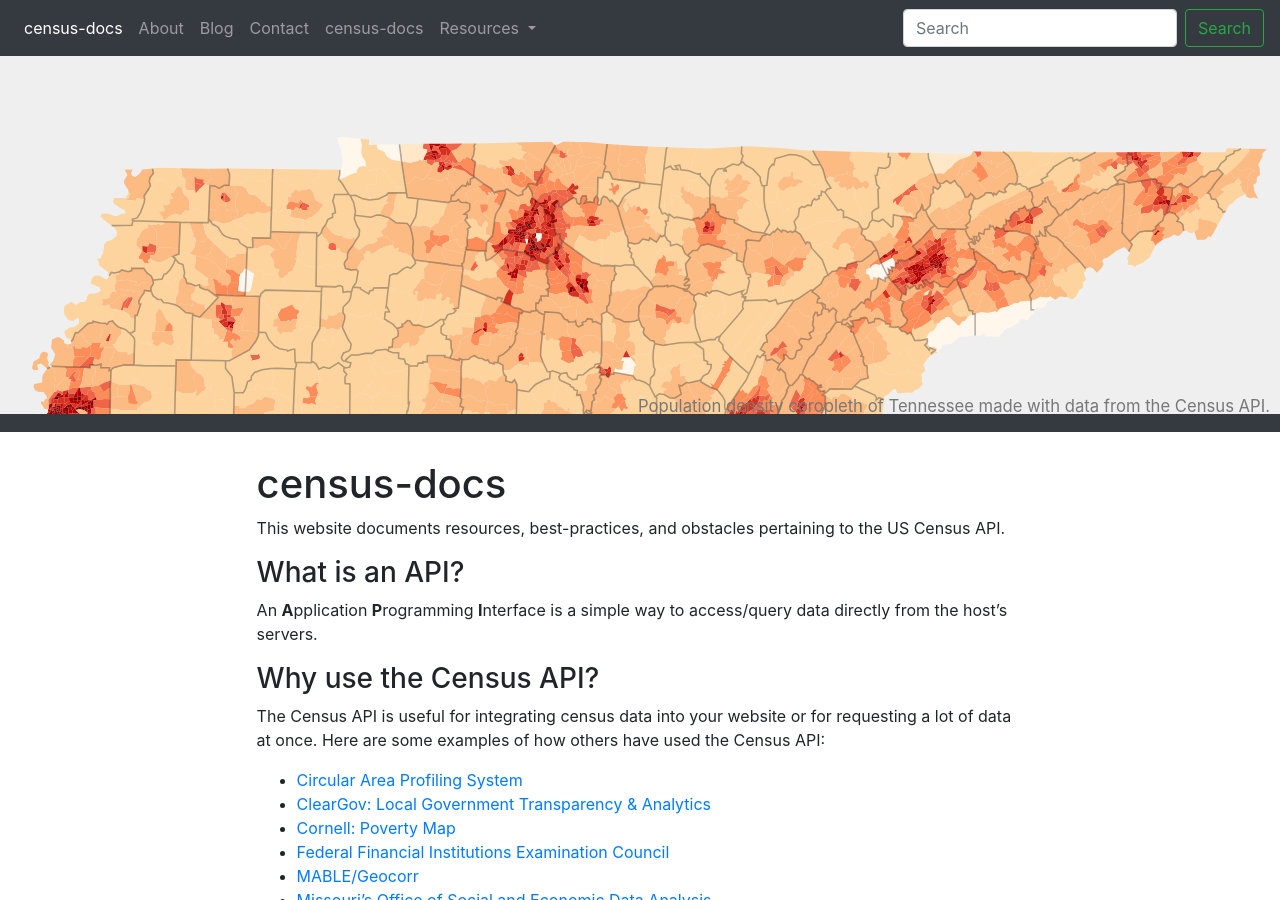
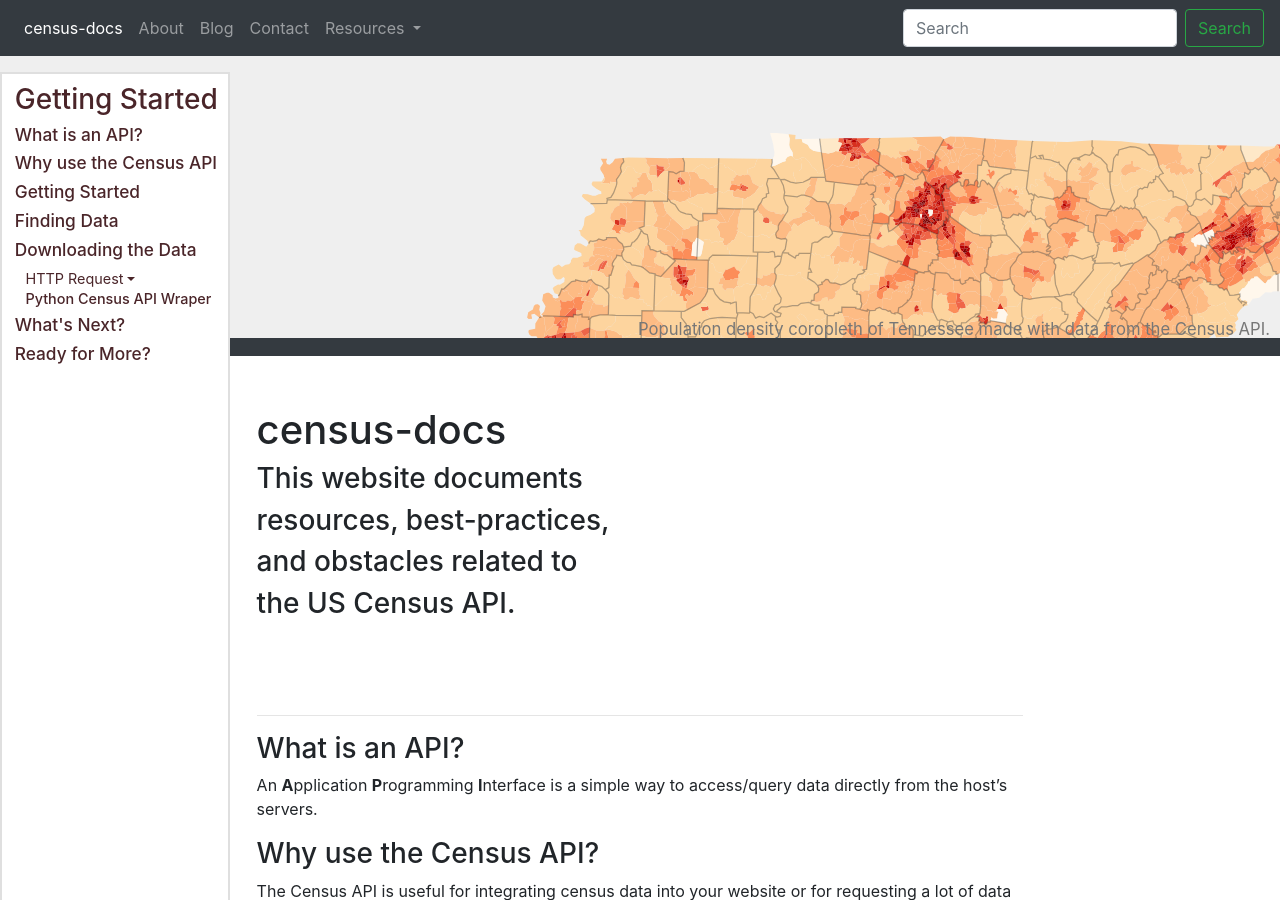
Before and after one commit to shepnathand/census-docs, a Jekyll site: the page built from index.md, in a window 1280 px wide and 900 px high. Built offline with Jekyll 4.4.1, drawn with Linux system fonts in a browser that asks for light colours; nearby versions of some CDN libraries; our own code applies the rules of GitHub Pages for plain Markdown files; some of the changed text lies outside the part shown.

Commit message:
added navbar (needs jQuery to move page)

```diff
--- a/_layouts/home.html
+++ b/_layouts/home.html
@@ -10,8 +10,56 @@ layout: default
 	</div>
 </div>
 <div class="bar1"></div>
-<div class="home">
-	<div class="page-content">
+<div class="home wrapper">
+	<nav id="sidebar">
+		<div class="sidebar-header">
+			<h3>Getting Started</h3>
+		</div>
+
+		<ul class="list-unstyled components">
+			<li>
+				<a href="#"><h4>What is an API?</h4></a>
+			</li>
+			<li>
+				<a href="#"><h4>Why use the Census API</h4></a>
+			</li>
+			<li>
+				<a href="#"><h4>Getting Started</h4></a>
+			</li>
+			<li>
+				<a href="#"><h4>Finding Data</h4></a>
+			</li>
+			<li>
+				<a href="#"><h4>Downloading the Data</h4></a>
+				<a href="#httpRequestSubmenu" data-toggle="collapse" aria-expanded="false" class="dropdown-toggle" style="padding-left:5%; font-size:100%;">HTTP Request</a>
+				<ul class="collapse list-unstyled" id="httpRequestSubmenu">
+					<li>
+						<a href="#">dataset location</a>
+					</li>
+					<li>
+						<a href="#">get function</a>
+					</li>
+					<li>
+						<a href="#">geography filters</a>
+					</li>
+					<li>
+						<a href="#">API key</a>
+					</li>
+				</ul>
+			</li>
+			<li>
+				<a href="#"><h5>Python Census API Wraper</h5></a>
+			</li>
+			<li>
+				<a href="#"><h4>What's Next?</h4></a>
+			</li>
+			<li>
+				<a href="#"><h4>Ready for More?</h4></a>
+			</li>
+		</ul>
+
+	</nav>
+	<div class="home-content">
 		{{ content }}
 	</div>
 </div>
--- a/_sass/my-theme/_layout.scss
+++ b/_sass/my-theme/_layout.scss
@@ -1,5 +1,45 @@
 body, html {
 margin: 0;
+}
+
+.wrapper {
+display: flex;
+width: 100%;
+}
+
+#sidebar {
+position: fixed;
+width: 18%;
+top: 8vh;
+padding-top: 1vh;
+left: 0;
+padding-left: 1vw;
+height: 100vh;
+z-index: 7;
+background: #ffffff;
+border-style:solid;
+border-color: #dfdfdf;
+border-width:2px;
+color: #4a2529;
+transition: all 0.3s;
+font-size: 90%;
+h3,h4,h5 {
+	color: #4a2529;
+}
+h4 {
+	font-size:120%;
+}
+h5 {
+	font-size:100%;
+	margin-left:5%;
+}
+#httpRequestSubmenu {
+	margin-left:10%;
+}
+a {
+text-decoration:none;
+color: #4a2529;
+}
 }
 
 .page-title {
@@ -71,6 +111,16 @@ background-color: #ffffff;
 z-index: 2;
 }
 
+.home-content {
+position: relative;
+min-height: 100vh;
+padding-top: 3vh;
+margin-left: 20%;
+margin-right: 20%;
+background-color: #ffffff;
+z-index: 2;
+}
+
 .footer {
 position: relative;
 bottom: 0;
@@ -90,21 +140,23 @@ z-index:3;
 /* The image used */
 background-image: url("tn.svg");
 position: relative;
+margin-left:20%;
 opacity: 1;
 background-color: #efefef;
 
 /* Set a specific height */
-min-height: 28vw;
+min-height: 22vw;
 
 /* Create the parallax scrolling effect */
 background-attachment: fixed;
 background-position: center;
 background-position-y: 60px;
+background-position-x: 20vw;
 background-repeat: no-repeat;
-background-size: 98vw;
+background-size: 78vw;
 .caption {
 position: fixed;
-top: 30.75vw;
+top: 24.75vw;
 right: 10px;
 text-align: right;
 color: #777;
@@ -112,8 +164,6 @@ font-size: 1.85vh;
 z-index: 1;
 }
 }
-
-
 
 @media screen and (max-width: 800px) {
 .page, .page-content, .page-title {
--- a/index.md
+++ b/index.md
@@ -5,8 +5,15 @@
 layout: home
 ---
 
-# census-docs
-This website documents resources, best-practices, and obstacles pertaining to the US Census API.
+<div style="margin-top:2.5vh;height:32.5vh;">
+  <h1>census-docs</h1>
+  <h3>This website documents</h3>
+  <h3>resources, best-practices,</h3>
+  <h3>and obstacles related to</h3>
+  <h3>the US Census API.</h3>
+</div>
+
+- - -
 
 ### What is an API?
 An **A**pplication **P**rogramming **I**nterface is a simple way to access/query data directly from the host's servers.
@@ -24,7 +31,7 @@ The Census API is useful for integrating census data into your website or for re
   + [University of Michigan](http://www.psc.isr.umich.edu/dis/data/resource/detail/1457)
   + [U.S. Census Beureau: My Congressional District](https://www.census.gov/mycd/)
 
-### Getting Started
+### API Documentation
 The [Census API Documentation](https://www.census.gov/data/developers/guidance/api-user-guide.What_is_the_API.html) is a good place to start.
 
 Also, if you think you might make more than 500 requests per day, you are going to need an [API key](http://api.census.gov/data/key_signup.html).
```
